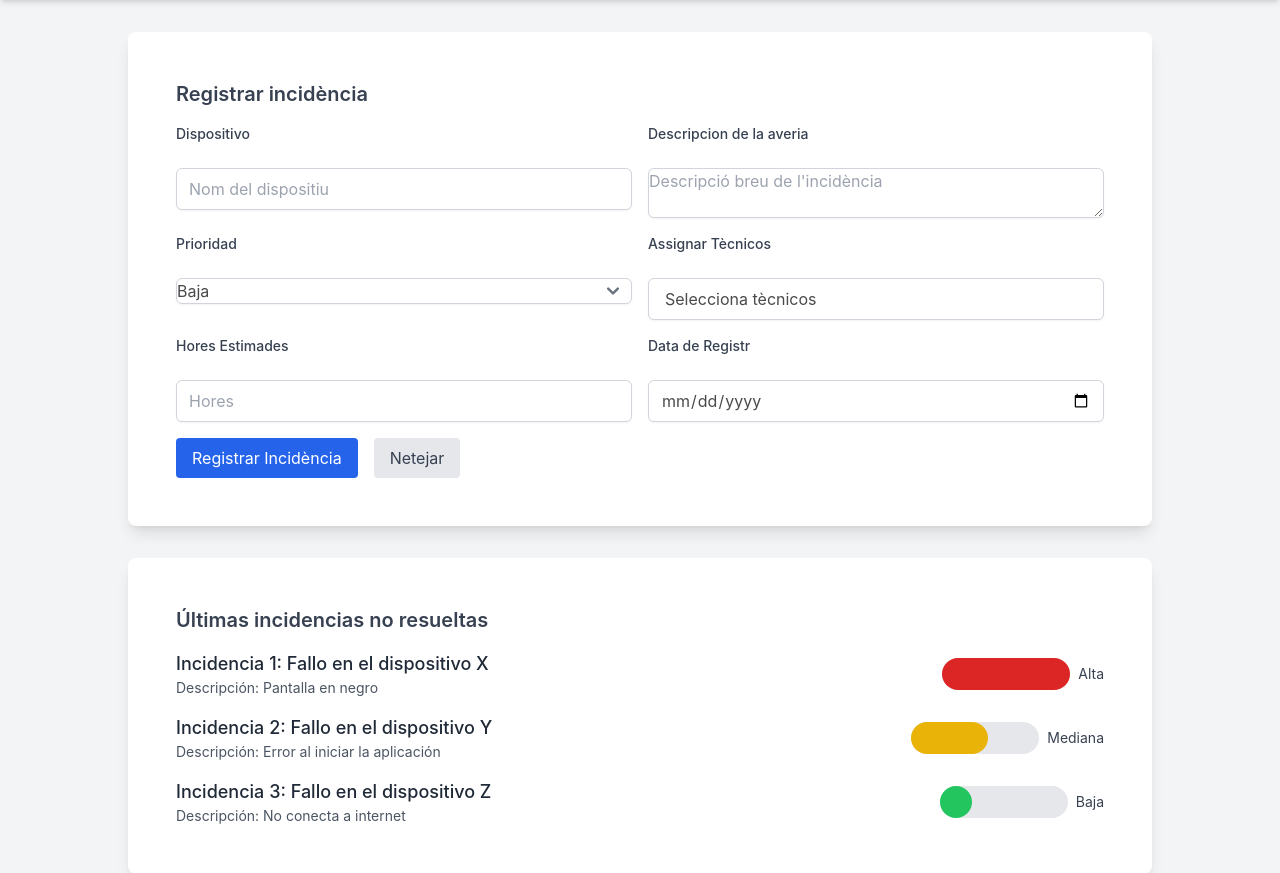
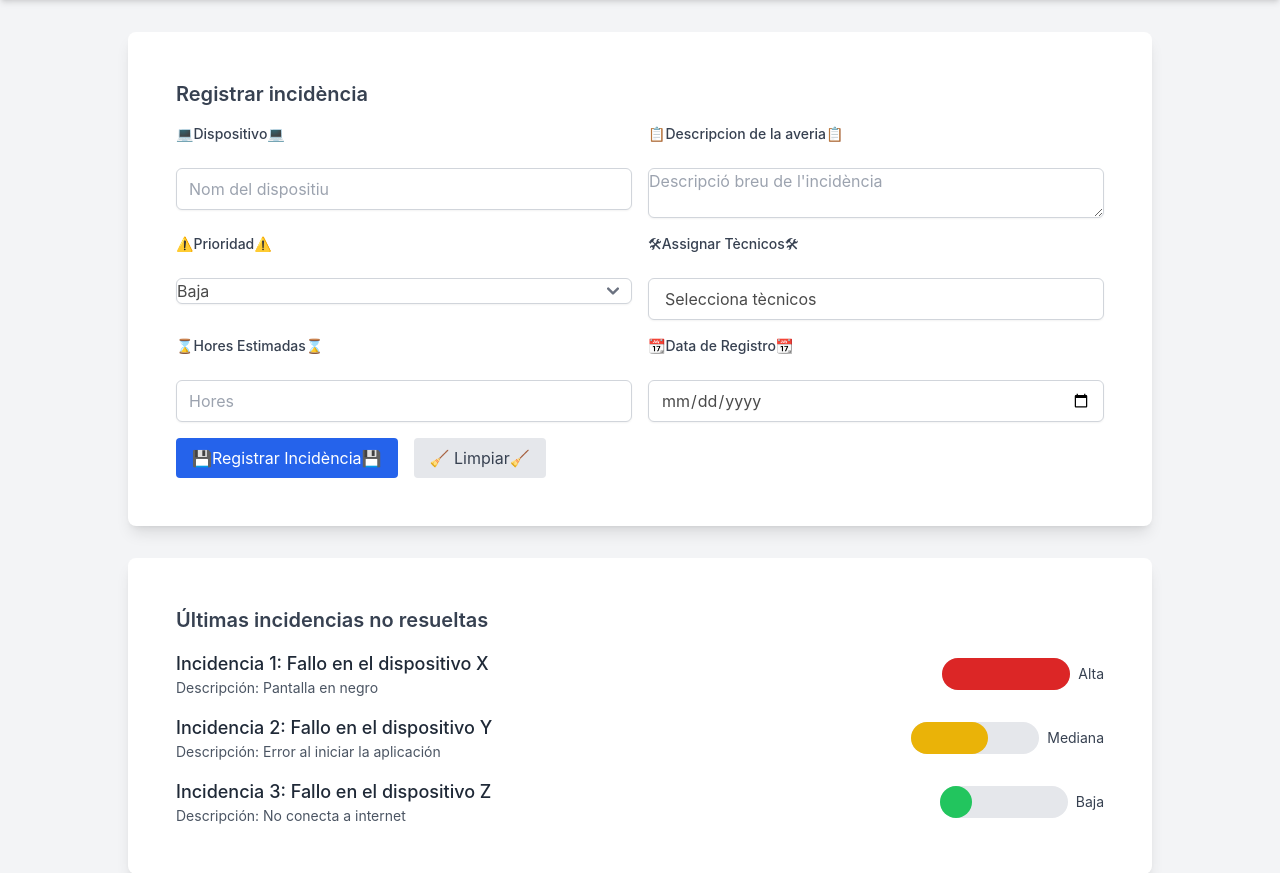
Before and after one commit to amoncabudo/totmaquina, a PHP site: page /App/Views/incidents.php in a window 1280 px wide. Shown: the part 128-1001 px from the top of the page. Run offline with PHP 8.4, Linux system fonts and the light colour scheme; style sheets or scripts are compiled from the project's sources; some libraries are stand-ins or nearby versions.

Commit message:
maquetat tot amb emojis asignar tecnicos funcional

```diff
--- a/App/Views/incidents.php
+++ b/App/Views/incidents.php
@@ -28,21 +28,21 @@
         <div class="grid grid-cols-1 md:grid-cols-2 gap-4">
           <!-- Nom del dispositiu -->
           <div>
-            <label for="device" class="block text-sm font-medium text-gray-700">Dispositivo</label>
+            <label for="device" class="block text-sm font-medium text-gray-700">💻Dispositivo💻</label>
             <input type="text" id="device" name="device" placeholder="Nom del dispositiu"
               class="mt-1 block w-full border-gray-300 rounded-md shadow-sm">
           </div>
 
           <!-- Descripció -->
           <div>
-            <label for="issue" class="block text-sm font-medium text-gray-700">Descripcion de la averia</label>
+            <label for="issue" class="block text-sm font-medium text-gray-700">📋Descripcion de la averia📋</label>
             <textarea id="issue" name="issue" rows="2" placeholder="Descripció breu de l'incidència"
               class="mt-1 block w-full border-gray-300 rounded-md shadow-sm"></textarea>
           </div>
 
           <!-- Prioritat -->
           <div>
-            <label for="priority" class="block text-sm font-medium text-gray-700">Prioridad</label>
+            <label for="priority" class="block text-sm font-medium text-gray-700">⚠️Prioridad⚠️</label>
             <select id="priority" name="priority"
               class="mt-1 block w-full border-gray-300 rounded-md shadow-sm">
               <option value="baixa">Baja</option>
@@ -53,7 +53,7 @@
 
           <!-- Selecció de tècnics -->
           <div>
-            <label for="technicians" class="block text-sm font-medium text-gray-700">Assignar Tècnicos</label>
+            <label for="technicians" class="block text-sm font-medium text-gray-700">🛠Assignar Tècnicos🛠</label>
             <div x-data="{
               open: false,
               selectedTechnicians: [],
@@ -93,14 +93,14 @@
 
           <!-- Hores estimades -->
           <div>
-            <label for="hours" class="block text-sm font-medium text-gray-700">Hores Estimades</label>
+            <label for="hours" class="block text-sm font-medium text-gray-700">⌛️Hores Estimadas⌛️</label>
             <input type="number" id="hours" name="hours" placeholder="Hores"
               class="mt-1 block w-full border-gray-300 rounded-md shadow-sm">
           </div>
 
           <!-- Data -->
           <div>
-            <label for="date" class="block text-sm font-medium text-gray-700">Data de Registr</label>
+            <label for="date" class="block text-sm font-medium text-gray-700">📆Data de Registro📆</label>
             <input type="date" id="date" name="date"
               class="mt-1 block w-full border-gray-300 rounded-md shadow-sm">
           </div>
@@ -110,11 +110,11 @@
         <div class="mt-4 flex items-center space-x-4">
           <button type="submit"
             class="bg-blue-600 text-white px-4 py-2 rounded hover:bg-blue-700">
-            Registrar Incidència
+            💾Registrar Incidència💾
           </button>
           <button type="button" @click.prevent="$refs.form.reset(); selectedTechnicians = [];"
             class="bg-gray-200 text-gray-700 px-4 py-2 rounded hover:bg-gray-300">
-            Netejar
+            🧹 Limpiar🧹
           </button>
         </div>
       </form>
@@ -199,60 +199,8 @@
 
   </main>
 
-  <script>
-    const deviceChartCtx = document.getElementById('deviceChart').getContext('2d');
-    const monthlyChartCtx = document.getElementById('monthlyChart').getContext('2d');
-    const responseChartCtx = document.getElementById('responseChart').getContext('2d');
 
-    // Chart.js for device incidents
-    const deviceChart = new Chart(deviceChartCtx, {
-      type: 'pie',
-      data: {
-        labels: ['Dispositiu A', 'Dispositiu B', 'Dispositiu C', 'Dispositiu D'],
-        datasets: [{
-          data: [12, 19, 6, 3],
-          backgroundColor: ['#FF9999', '#66B2FF', '#99FF99', '#FFCC99'],
-        }]
-      },
-      options: {
-        responsive: true,
-      }
-    });
-
-    // Chart.js for monthly incidents
-    const monthlyChart = new Chart(monthlyChartCtx, {
-      type: 'bar',
-      data: {
-        labels: ['Gener', 'Febrer', 'Març', 'Abril', 'Maig', 'Juny', 'Juliol', 'Agost', 'Setembre', 'Octubre', 'Novembre', 'Desembre'],
-        datasets: [{
-          label: 'Incidències',
-          data: [15, 20, 25, 18, 22, 17, 19, 23, 20, 21, 18, 20],
-          backgroundColor: '#4CAF50',
-        }]
-      },
-      options: {
-        responsive: true,
-      }
-    });
-
-    // Chart.js for response time
-    const responseChart = new Chart(responseChartCtx, {
-      type: 'line',
-      data: {
-        labels: ['Día 1', 'Día 2', 'Día 3', 'Día 4', 'Día 5'],
-        datasets: [{
-          label: 'Tiempo de Respuesta (h)',
-          data: [5, 6, 4, 7, 3],
-          fill: false,
-          borderColor: '#FF6347',
-          tension: 0.1,
-        }]
-      },
-      options: {
-        responsive: true,
-      }
-    });
-  </script>
+<script src="/js/main.js"></script>
 
 </body>
 </html>
--- a/public/js/main.js
+++ b/public/js/main.js
@@ -15,3 +15,55 @@
 
     // Ejecutar una vez al cargar para establecer el estado inicial
     handleScroll();
+    const deviceChartCtx = document.getElementById('deviceChart').getContext('2d');
+    const monthlyChartCtx = document.getElementById('monthlyChart').getContext('2d');
+    const responseChartCtx = document.getElementById('responseChart').getContext('2d');
+
+    // Chart.js for device incidents
+    const deviceChart = new Chart(deviceChartCtx, {
+      type: 'pie',
+      data: {
+        labels: ['Dispositiu A', 'Dispositiu B', 'Dispositiu C', 'Dispositiu D'],
+        datasets: [{
+          data: [12, 19, 6, 3],
+          backgroundColor: ['#FF9999', '#66B2FF', '#99FF99', '#FFCC99'],
+        }]
+      },
+      options: {
+        responsive: true,
+      }
+    });
+
+    // Chart.js for monthly incidents
+    const monthlyChart = new Chart(monthlyChartCtx, {
+      type: 'bar',
+      data: {
+        labels: ['Gener', 'Febrer', 'Març', 'Abril', 'Maig', 'Juny', 'Juliol', 'Agost', 'Setembre', 'Octubre', 'Novembre', 'Desembre'],
+        datasets: [{
+          label: 'Incidències',
+          data: [15, 20, 25, 18, 22, 17, 19, 23, 20, 21, 18, 20],
+          backgroundColor: '#4CAF50',
+        }]
+      },
+      options: {
+        responsive: true,
+      }
+    });
+
+    // Chart.js for response time
+    const responseChart = new Chart(responseChartCtx, {
+      type: 'line',
+      data: {
+        labels: ['Día 1', 'Día 2', 'Día 3', 'Día 4', 'Día 5'],
+        datasets: [{
+          label: 'Tiempo de Respuesta (h)',
+          data: [5, 6, 4, 7, 3],
+          fill: false,
+          borderColor: '#FF6347',
+          tension: 0.1,
+        }]
+      },
+      options: {
+        responsive: true,
+      }
+    });
```
